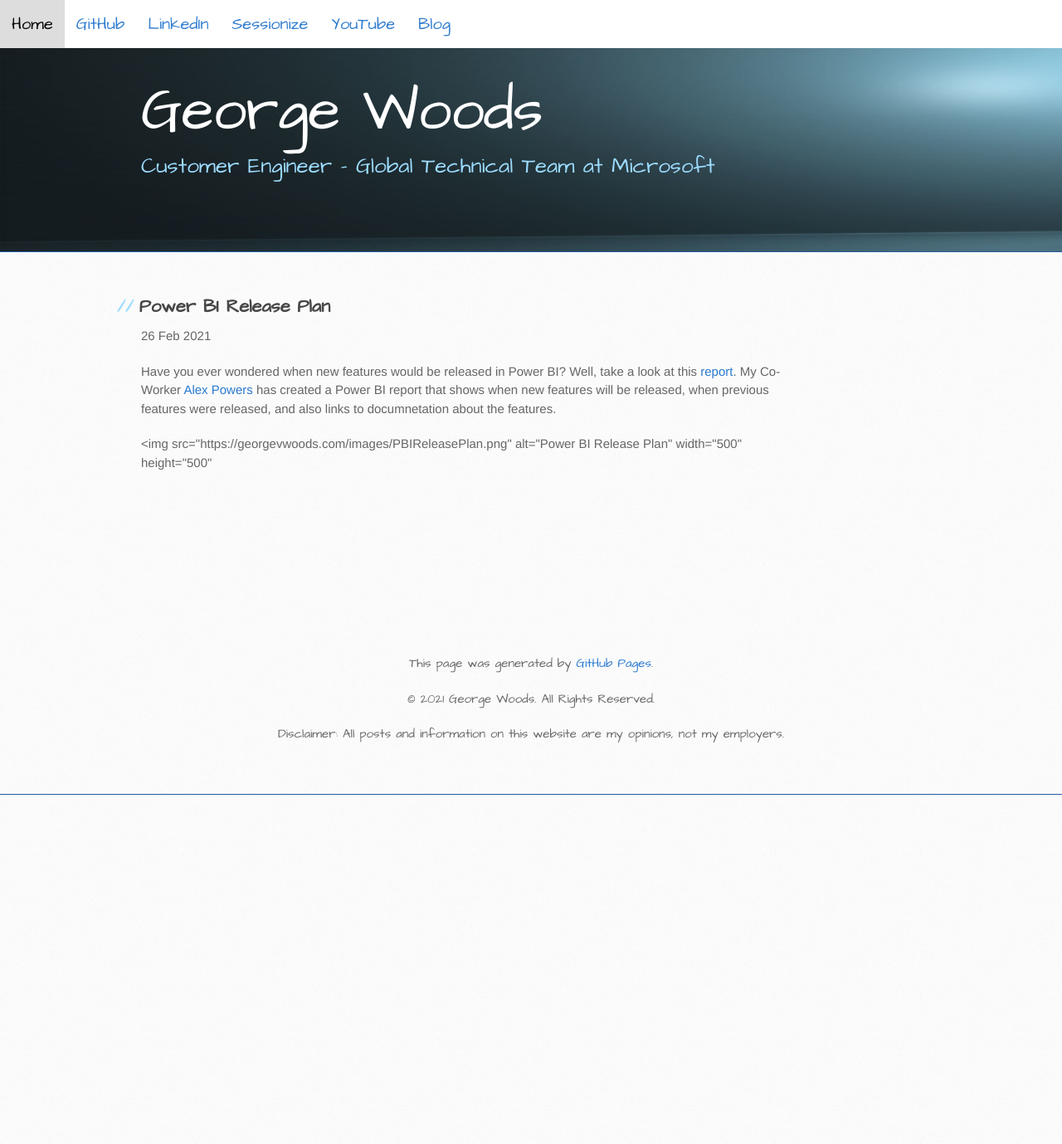
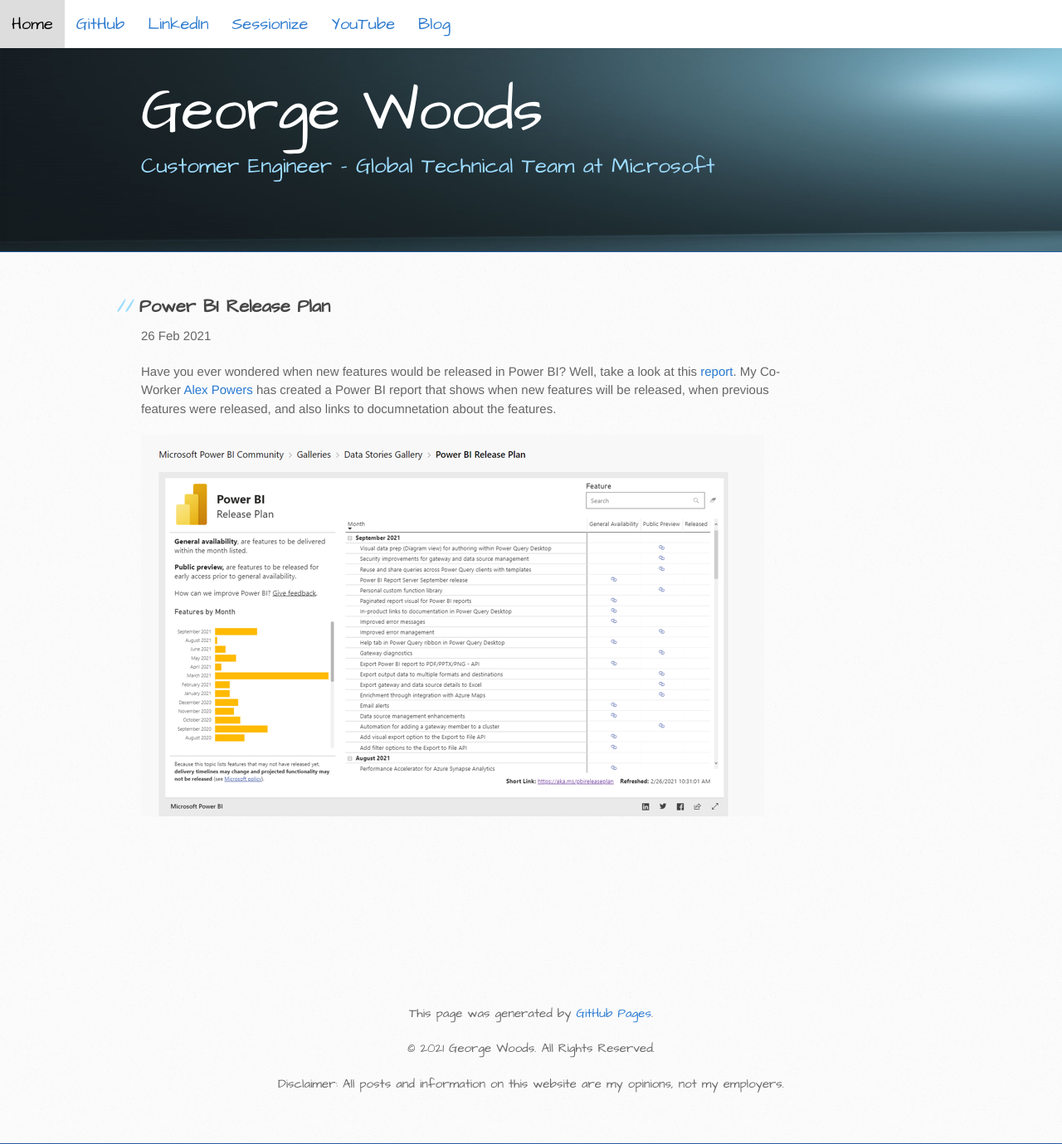
Before and after one commit to gvwoods/gvwoods.github.io, a Jekyll site: the page built from _posts/2021-02-26-powerbireleaseplan.md, in a window 1280 px wide. Shown: the whole page at 83% size. Built offline with Jekyll 4.4.1, drawn with Linux system fonts in a browser that asks for light colours; before the commit the page ends 958 px from its top, so only the background shows below that.

Commit message:
Update 2021-02-26-powerbireleaseplan.md

```diff
--- a/_posts/2021-02-26-powerbireleaseplan.md
+++ b/_posts/2021-02-26-powerbireleaseplan.md
@@ -11,4 +11,5 @@
 ---
 Have you ever wondered when new features would be released in Power BI? Well, take a look at this [report](https://aka.ms/pbireleaseplan). My Co-Worker [Alex Powers](https://twitter.com/notaboutthecell) has created a Power BI report that shows when new features will be released, when previous features were released, and also links to documnetation about the features.
 
-<p> <img src="https://georgevwoods.com/images/PBIReleasePlan.png" alt="Power BI Release Plan" width="500" height="500"</p>
+
+  ![Power BI Release Plan](https://georgevwoods.com/images/PBIReleasePlan.png "Power BI Release Plan")
```
